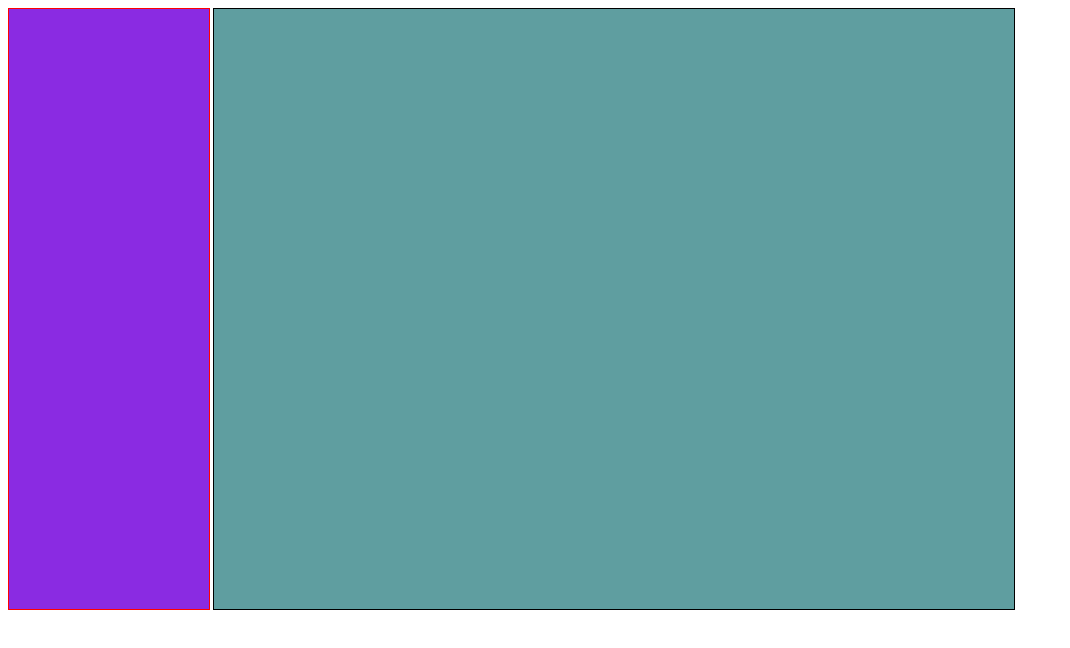
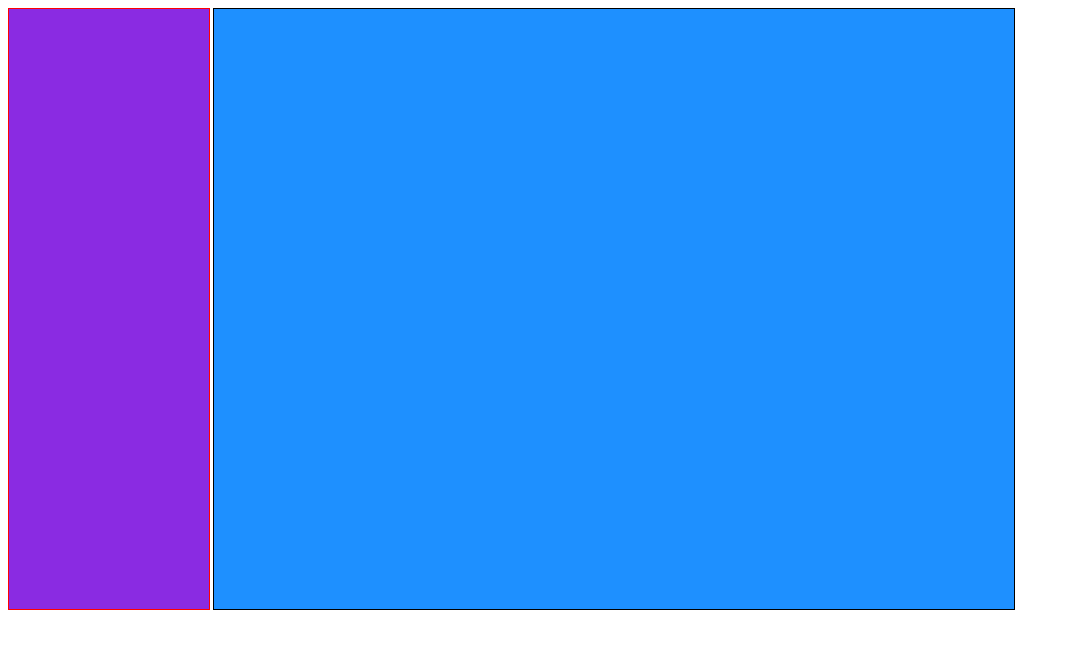
Before and after one commit to Robinz0n/repomejorandola, a plain HTML site: page index.html in a window 1280 px wide. Shown: the whole page, without its empty margins (0-1070 px from the left). Drawn offline with Linux system fonts and the light colour scheme.

Commit message:
cambiando de color al contenedor

```diff
--- a/css/estilo.css
+++ b/css/estilo.css
@@ -13,7 +13,7 @@ body{
  border: 1px solid black;
  width: 800px;
  height: 600px;
- background-color: #5F9EA0;
+ background-color: #1E90FF;
  position: absolute;
  left: 205px;
 }
```
